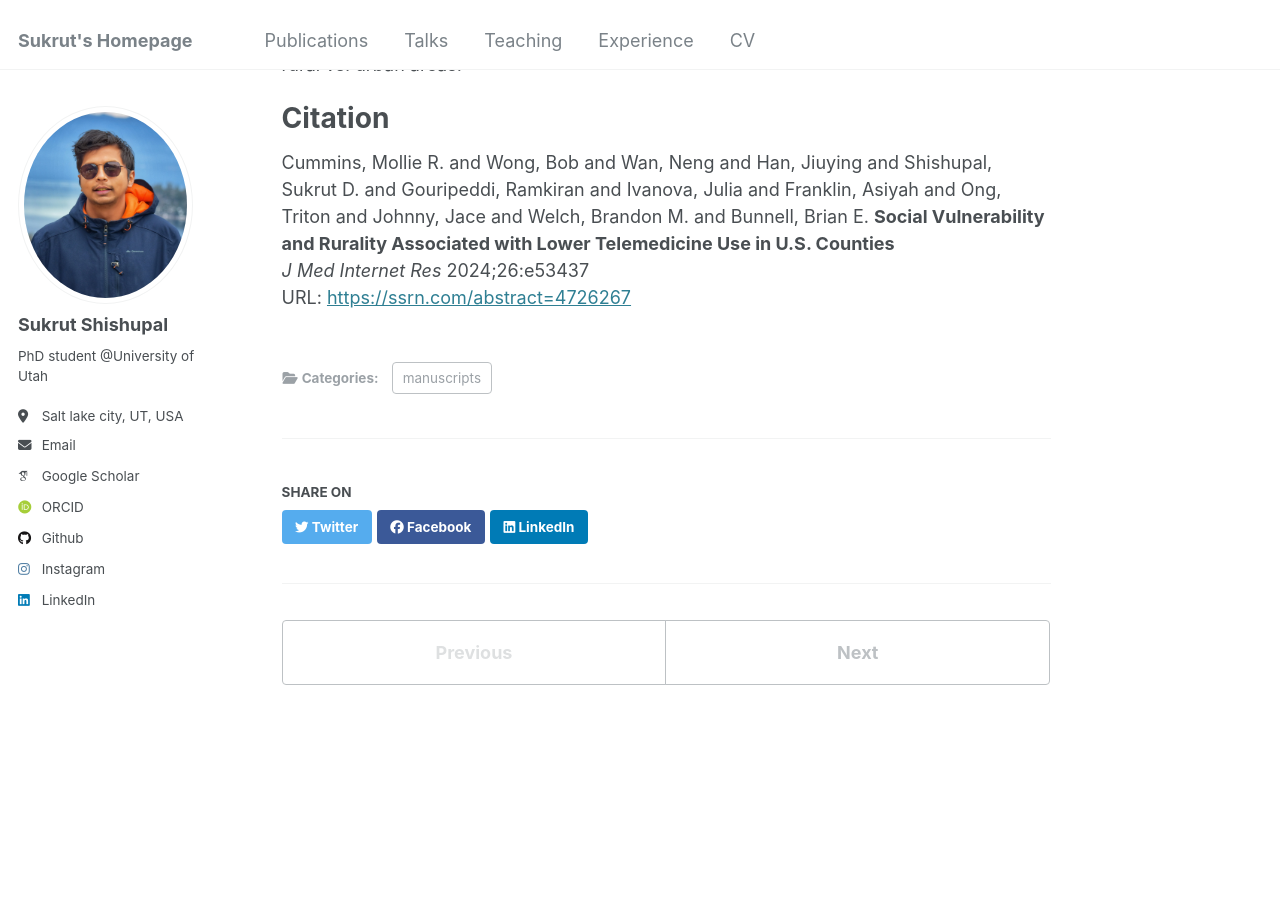
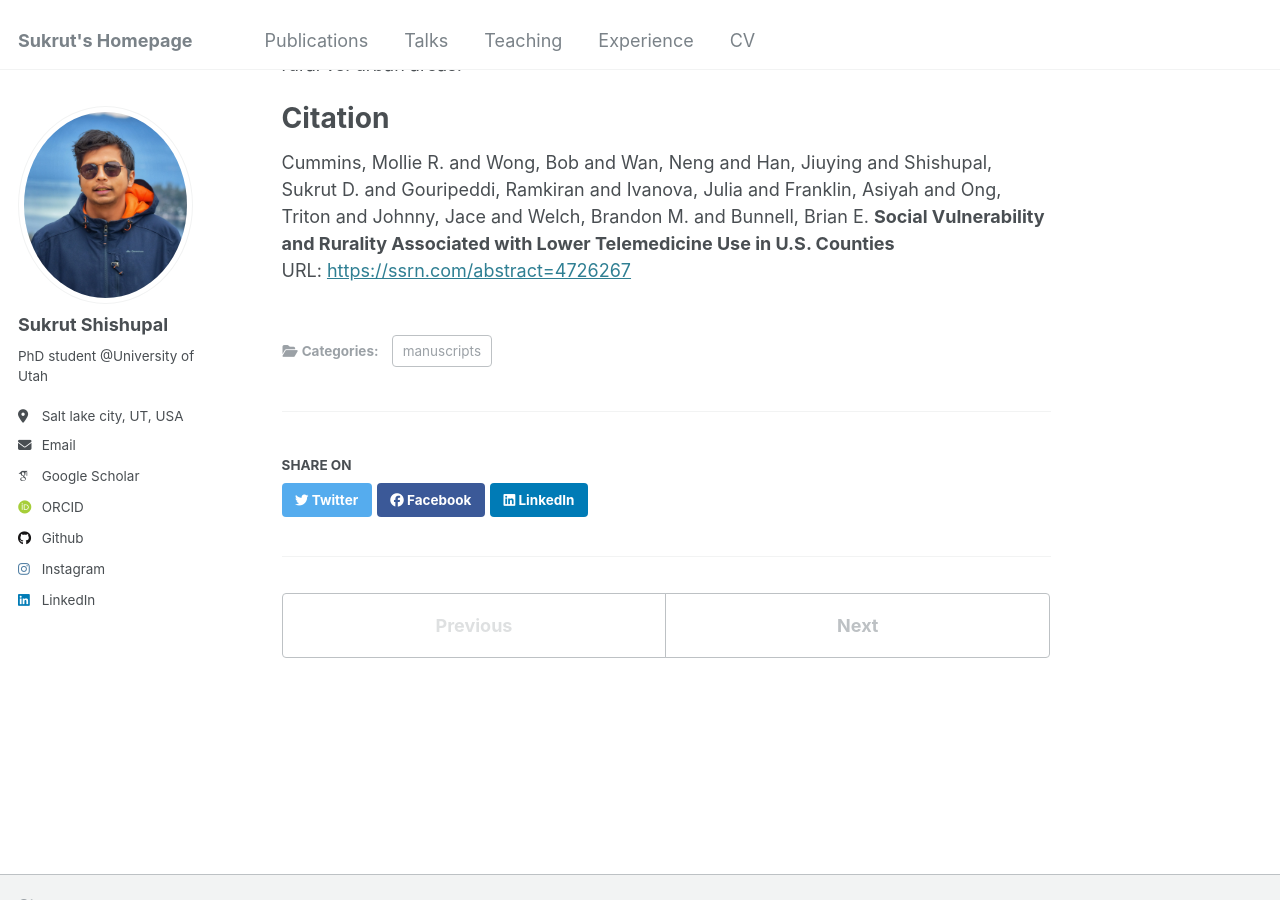
Before and after one commit to sukrut-shishupal/sukrut.shishupal.github.io, a Jekyll site: the page built from _publications/SVI.md, in a window 1280 px wide and 900 px high, scrolled down 1116 px. Built offline with Jekyll 4.4.1, drawn with Linux system fonts in a browser that asks for light colours; some web fonts are replaced.

Commit message:
Update SVI.md

```diff
--- a/_publications/SVI.md
+++ b/_publications/SVI.md
@@ -29,5 +29,4 @@ Citation
 ======
 Cummins, Mollie R. and Wong, Bob and Wan, Neng and Han, Jiuying and Shishupal, Sukrut D. and Gouripeddi, Ramkiran and Ivanova, Julia and Franklin, Asiyah and Ong, Triton and Johnny, Jace and Welch, Brandon M. and Bunnell, Brian E.
 **Social Vulnerability and Rurality Associated with Lower Telemedicine Use in U.S. Counties**
-*J Med Internet Res* 2024;26:e53437
 URL: [https://ssrn.com/abstract=4726267](https://ssrn.com/abstract=4726267)
```
